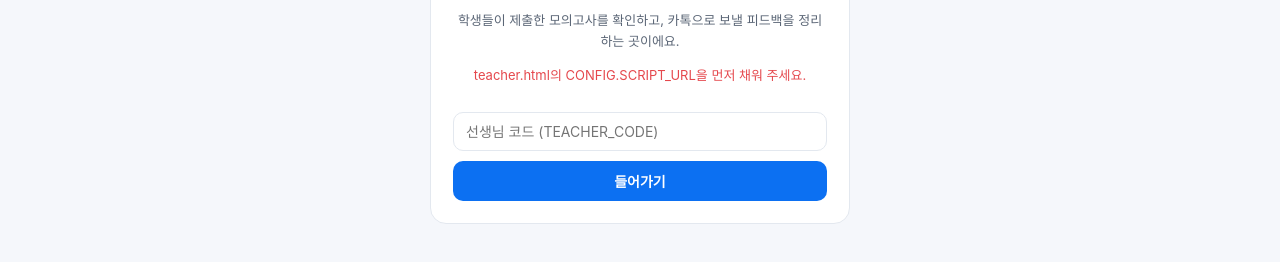
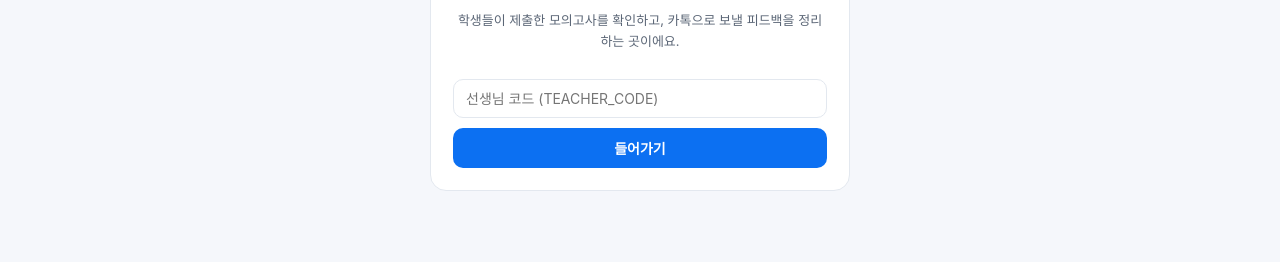
Before and after one commit to josollin/opic, a plain HTML site: page teacher.html in a window 1280 px wide. Shown: the part 206-468 px from the top of the page. Drawn offline with nearby package versions, Linux system fonts and the light colour scheme; a web font is replaced by a local one.

Commit message:
Update teacher.html

```diff
--- a/teacher.html
+++ b/teacher.html
@@ -162,7 +162,7 @@ audio{width:100%;margin:6px 0}
    설정 — index.html과 같은 SCRIPT_URL을 넣어 주세요
    ========================================================= */
 const CONFIG = {
-  SCRIPT_URL: "",
+  SCRIPT_URL: "https://script.google.com/macros/s/AKfycby46OHJQPPoWvWvcwVxbbXfjzdZ7yDFEPk5Z7__4_XBL0aXrrhFeST_hqrkYPo9ET8pkA/exec",
   DEFAULT_SIGN: "원더스피크",   // 성적표 맨 아래 서명 기본값
   LOGO_URL: "logo.png"          // 성적표 하단 로고. teacher.html과 같은 폴더에 logo.png를 올려 주세요 (없으면 글자로 표시)
 };
```
